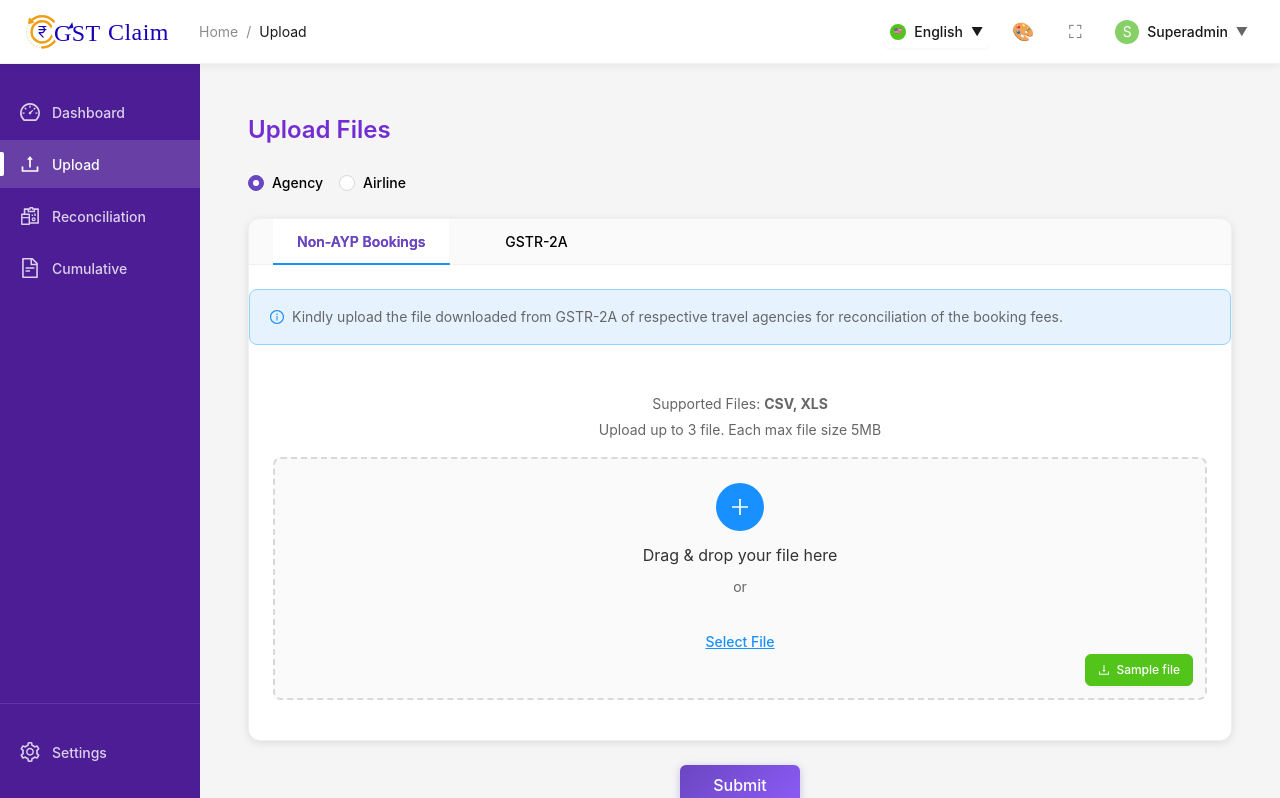
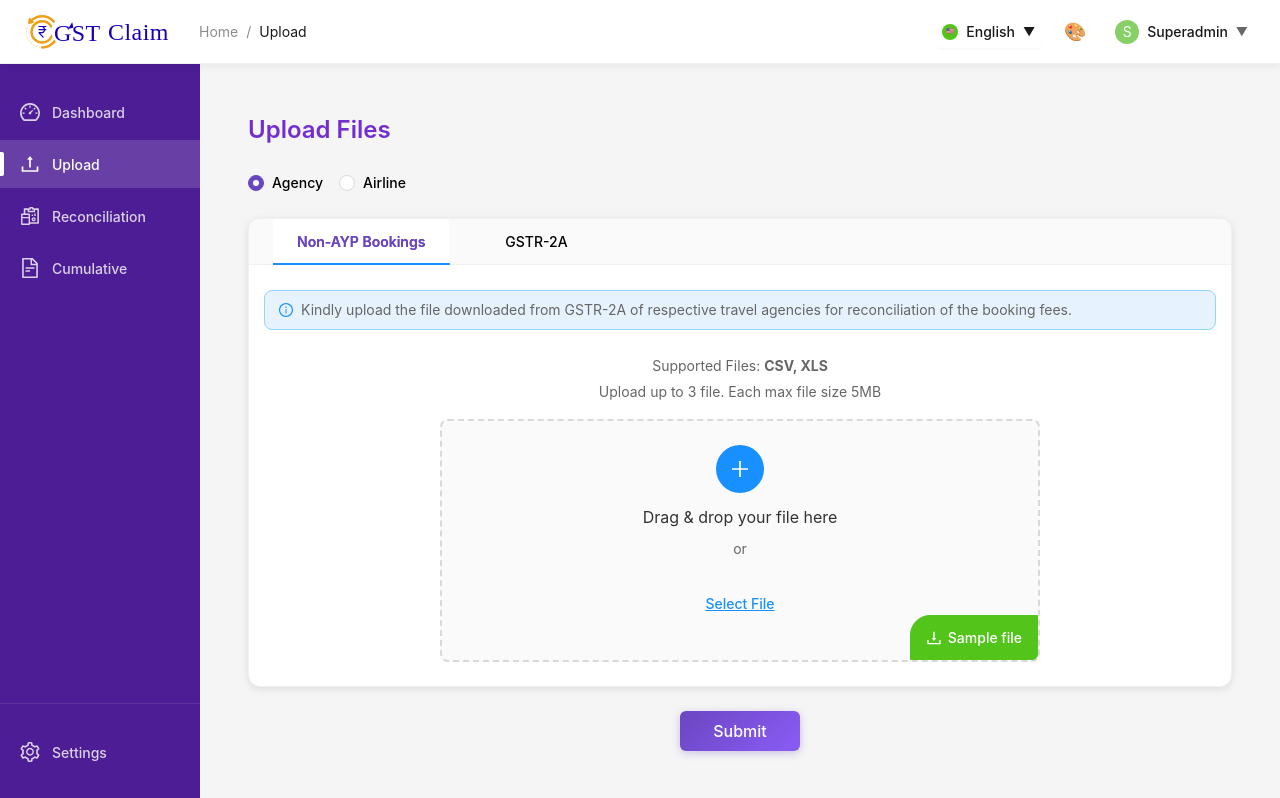
Before and after one commit to karthick-duraisamy/wallet-gst, a React (Vite) app: page /upload in a window 1280 px wide. Shown: the top 798 px of the page. Built offline with nearby package versions, Linux system fonts and the light colour scheme; sample sign-in values are in the browser's storage.

Commit message:
Design commit

```diff
--- a/src/components/layouts/MainLayout.tsx
+++ b/src/components/layouts/MainLayout.tsx
@@ -422,7 +422,7 @@ const MainLayout: React.FC = () => {
             🎨
           </Button>
 
-          <Button
+          {/* <Button
             type="text"
             style={{
               color: isDarkMode ? '#a6a6a6' : '#666',
@@ -436,7 +436,7 @@ const MainLayout: React.FC = () => {
             }}
           >
             ⛶
-          </Button>
+          </Button> */}
 
           <Dropdown menu={{ items: userMenuItems }} placement="bottomRight">
             <Button
--- a/src/pages/Upload.tsx
+++ b/src/pages/Upload.tsx
@@ -109,11 +109,11 @@ const Upload: React.FC = () => {
           fontSize: '14px',
           marginTop: 24,
           marginBottom: 24,
-          margin: '24px 0',
-          padding: '16px 20px',
+          margin: '25px 15px',
+          padding: '8px 14px',
           background: '#e6f3ff',
           borderRadius: '8px',
-          border: '1px solid #91d5ff'
+          border: '1px solid #91d5ff',
         }}>
           <InfoCircleOutlined style={{ color: '#1890ff', marginRight: 8 }} />
           Kindly upload the file downloaded from GSTR-2A of respective travel agencies for reconciliation of the booking fees.
@@ -130,7 +130,8 @@ const Upload: React.FC = () => {
           fontSize: '14px',
           marginTop: 16,
           marginBottom: 16,
-          padding: '12px 16px',
+          margin: '25px 15px',
+          padding: '8px 14px',
           background: '#e6f3ff',
           borderRadius: '8px',
           border: '1px solid #91d5ff'
@@ -205,7 +206,7 @@ const Upload: React.FC = () => {
           }}
         />
 
-        <div style={{ padding: '24px' }}>
+        <div style={{ padding: '24px', paddingTop: '0px' }}>
           {/* File Type and Limit Info */}
           <div style={{
             textAlign: 'center',
@@ -233,7 +234,9 @@ const Upload: React.FC = () => {
               position: 'relative',
               overflow: 'hidden',
               transition: 'all 0.3s ease',
-              cursor: 'pointer'
+              cursor: 'pointer',
+              width: '600px',
+              margin: 'auto'
             }}
             onMouseEnter={(e) => {
               e.currentTarget.style.borderColor = '#4f46e5';
@@ -297,22 +300,21 @@ const Upload: React.FC = () => {
               <Button
                 style={{
                   position: 'absolute',
-                  bottom: 12,
-                  right: 12,
+                  bottom: 0,
+                  right: 0,
                   background: '#52c41a',
                   borderColor: '#52c41a',
                   color: 'white',
-                  borderRadius: 6,
+                  borderRadius: '20px 0px 0px 0px',
                   fontWeight: 500,
-                  fontSize: '12px',
-                  height: 32,
-                  padding: '0 12px',
-                  display: 'flex',
+                  fontSize: '14px',
+                  height: 45,
+                  padding: '15px',
                   alignItems: 'center',
-                  gap: 6
+                  gap: 6,
                 }}
               >
-                <DownloadOutlined style={{ fontSize: 12 }} />
+                <DownloadOutlined style={{ fontSize: 16 }} />
                 Sample file
               </Button>
             </div>
```
